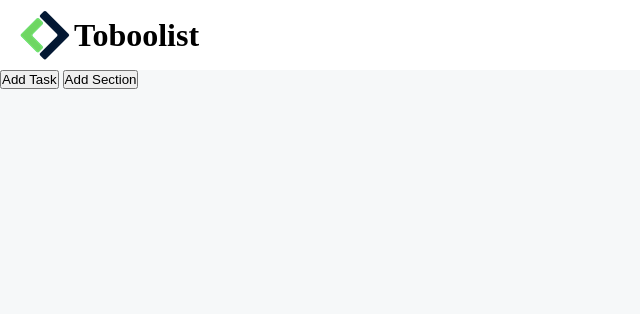
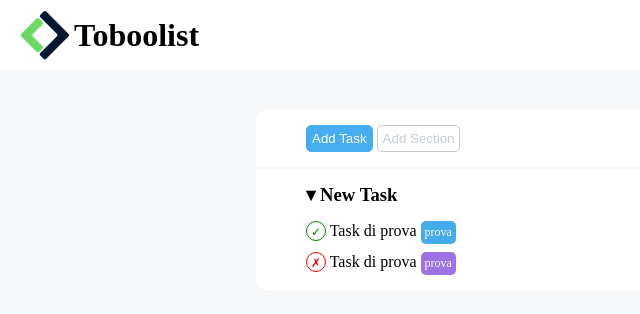
Before and after one commit to smboolean40/html-css-toboolist, a plain HTML site: page index.html in a window 1280 px wide. Shown: the whole page, without its empty margins (0-640 px from the left). Drawn offline with Linux system fonts and the light colour scheme.

Commit message:
Aggunte tasks

```diff
--- a/css/style.css
+++ b/css/style.css
@@ -8,6 +8,13 @@
 /* Common */
 body {
 	background-color: #f6f8f9;
+}
+.btn {
+	background-color: white;
+	border: 1px solid #c5cbd0;
+	padding: 5px;
+	border-radius: 5px;
+	color: #c5cbd0;
 }
 
 /* Header */
@@ -22,3 +29,64 @@ h1 {
 .logo-img {
 	vertical-align: middle;
 }
+
+/* Main */
+main {
+	width: 60%;
+	background-color: #ffffff;
+	margin: 40px auto;
+	border-radius: 10px;
+}
+.actions {
+	padding: 15px 50px;
+	border-bottom: 2px solid #f6f8f9;
+}
+#btn-add-task {
+	background-color: #47adf1;
+	color: white;
+	border: 1px solid #47adf1;
+}
+
+.tasks {
+	padding: 15px 50px;
+}
+ul {
+	list-style: none;
+	margin-top: 15px;
+}
+li {
+	margin-top: 8px;
+}
+
+.circle {
+	display: inline-block;
+	height: 20px;
+	width: 20px;
+	border-radius: 50%;
+	text-align: center;
+	line-height: 20px;
+	font-size: 12px;
+}
+.circle-green {
+	border: 1px solid green;
+	color: green;
+}
+.circle-red {
+	border: 1px solid red;
+	color: red;
+}
+
+.tag {
+	display: inline-block;
+	padding: 4px;
+	border-radius: 5px;
+	color: white;
+	font-size: 12px;
+}
+
+.tag-1 {
+	background-color: #45abea;
+}
+.tag-2 {
+	background-color: #9c72e4;
+}
--- a/index.html
+++ b/index.html
@@ -22,6 +22,19 @@
 				<button class="btn">Add Section</button>
 			</div>
 			<!-- /azioni -->
+			<!-- tasks -->
+			<div class="tasks">
+				<!-- sezione new tasks -->
+				<section>
+					<h3>&#9662; New Task</h3>
+					<ul>
+						<li><span class="circle circle-green">&#x2713;</span> Task di prova <span class="tag tag-1">prova</span></li>
+						<li><span class="circle circle-red">&cross;</span> Task di prova <span class="tag tag-2">prova</span></li>
+					</ul>
+				</section>
+				<!-- /sezione new tasks -->
+			</div>
+			<!-- /tasks -->
 		</main>
 		<!-- /corpo -->
 	</body>
```
